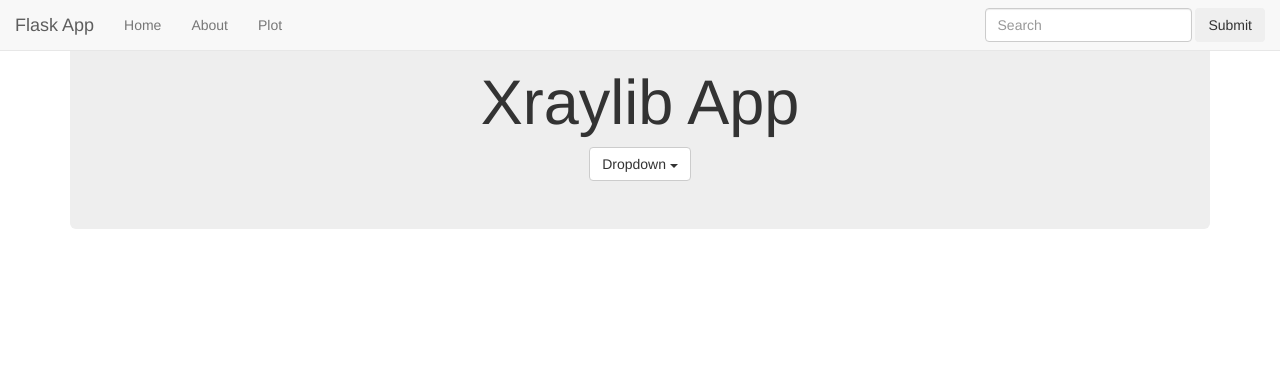
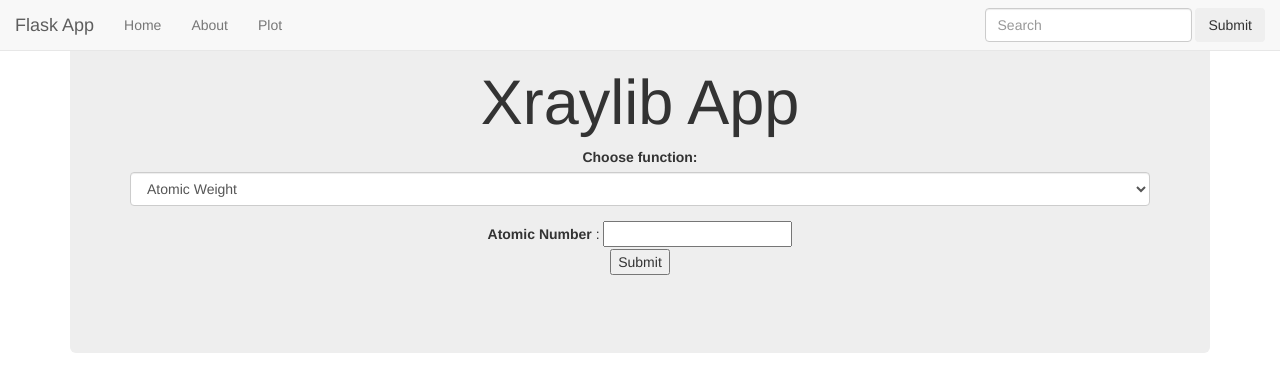
Before and after one commit to tschoonj/xray_app, a Flask app: page / in a window 1280 px wide. Shown: the top 392 px of the page. Run offline with Flask 2, Linux system fonts and the light colour scheme; some libraries are stand-ins or nearby versions.

Commit message:
Change dropdown to select form. Merging current pages into index.

```diff
--- a/xray_app/main/routes.py
+++ b/xray_app/main/routes.py
@@ -2,13 +2,9 @@ from flask import Blueprint, render_template
 
 main = Blueprint('main', __name__)
 
-@main.route("/")
-def index():
-        return render_template('index.html')
-
 @main.route("/about")
 def about():
-        return render_template('about.html', title = 'About Us:')
+        return render_template('about.html', title = 'About ')
 
 @main.route("/plot")
 def plot():
--- a/xray_app/methods/routes.py
+++ b/xray_app/methods/routes.py
@@ -20,6 +20,11 @@ def validate_float(s):
         except ValueError:
                 return False
 #------------------------------------------------------------------------------------------------------------
+@methods.route("/")
+def index():
+        form = Xraylib_Request()
+        return render_template('index.html', form=form)
+  #------------------------------------------------------------------------------------------------------------
 @methods.route('/atomicweight', methods=['GET', 'POST'])
 def atomicweight():
         form = Xraylib_Request()
--- a/xray_app/templates/index.html
+++ b/xray_app/templates/index.html
@@ -3,56 +3,57 @@
 </head>
 {% block body %}
 <h1> Xraylib App </h1>
-<style>
-  #myInput {
-    padding: 5px;
-    margin-top: -4px;
-    border: 0;
-    border-radius: 0;
-    background: #f1f1f1;
-  }
-  </style>
-    <div class="dropdown">
-      <button
-        class="btn btn-default dropdown-toggle"
-        type="button"
-        id="menu1"
-        data-toggle="dropdown">
-        Dropdown
-        <span class="caret"></span>
-      </button>
-      <ul
-        class="dropdown-menu"
-        role="menu"
-        aria-labelledby="menu1">
-        <input
-                class="form-control"
-                id="myInput"
-                type="text"
-                placeholder="Search..">
-        <li><a href="/atomicweight">Atomic Weight</a></li>
-        <li><a href="/rayleigh_ff">Rayleigh Form Factor</a></li>
-      </ul>
+  <form>
+    <div class="form-group">
+      <label for="request">Choose function: </label>
+      <select
+        class="form-control"
+        id="request">
+        <option id="AtmW">Atomic Weight</option>
+        <option id="RFF">Rayleigh Form Factor</option>
+      </select>
     </div>
-
+  </form>
+  <form
+  class="form-horizontal"
+  method = "POST"
+  action = "">
+     <fieldset class = "form-group">
+        <div class = "form-group">
+           {{ form.int_z.label }} :
+           {% if int_z %}
+                <input
+                        type = "text"
+                        name = "int_z"
+                        value = {{ int_z }}>
+                        <br>
+           {% else %}
+                <input
+                        type = "text"
+                        name = "int_z">
+                        <br>
+           {% endif %}
+                <input
+                        type = "submit"
+                        value = "Submit">
+                        <br>
+        </div>
+     </fieldset>
+  </form>
 <script
         src="https://code.jquery.com/jquery-3.3.1.js"
         integrity="sha256-2Kok7MbOyxpgUVvAk/HJ2jigOSYS2auK4Pfzbm7uH60="
         crossorigin="anonymous">
 </script>
-<!check https://www.w3schools.com/bootstrap/tryit.asp?filename=trybs_filters_dropdown&stacked=h >
+
 <script>
 $(document).ready(function(){
-  $("#myInput").on("keyup", function() {
-    var value = $(this).val().toLowerCase();
-    $("#myList").filter(function() {
-      $(this).toggle($(this).text().toLowerCase().indexOf(value) > -1)
-    });
-  });
-});
+        let $AtmW = $('#AtmW');
+        let $RFF = $('#RFF');
 
+
+})
 </script>
-
 
 <script
         type="text/js"
--- a/xray_app/templates/layout.html
+++ b/xray_app/templates/layout.html
@@ -23,7 +23,7 @@
          <h1> {{ title }} </h1>
        {% endif %}
        {% block body %}
-         <form method="POST" action="/">
+       <form method="POST" action="/">
          {{ form.csrf_token }}
          {{ form.name.label }} {{ form.name(size=20) }}
          <input type = "submit" value = "Submit"><br>
```
Also changed, not shown: xray_app/main/static/main.js (added, +21 -0 lines).
